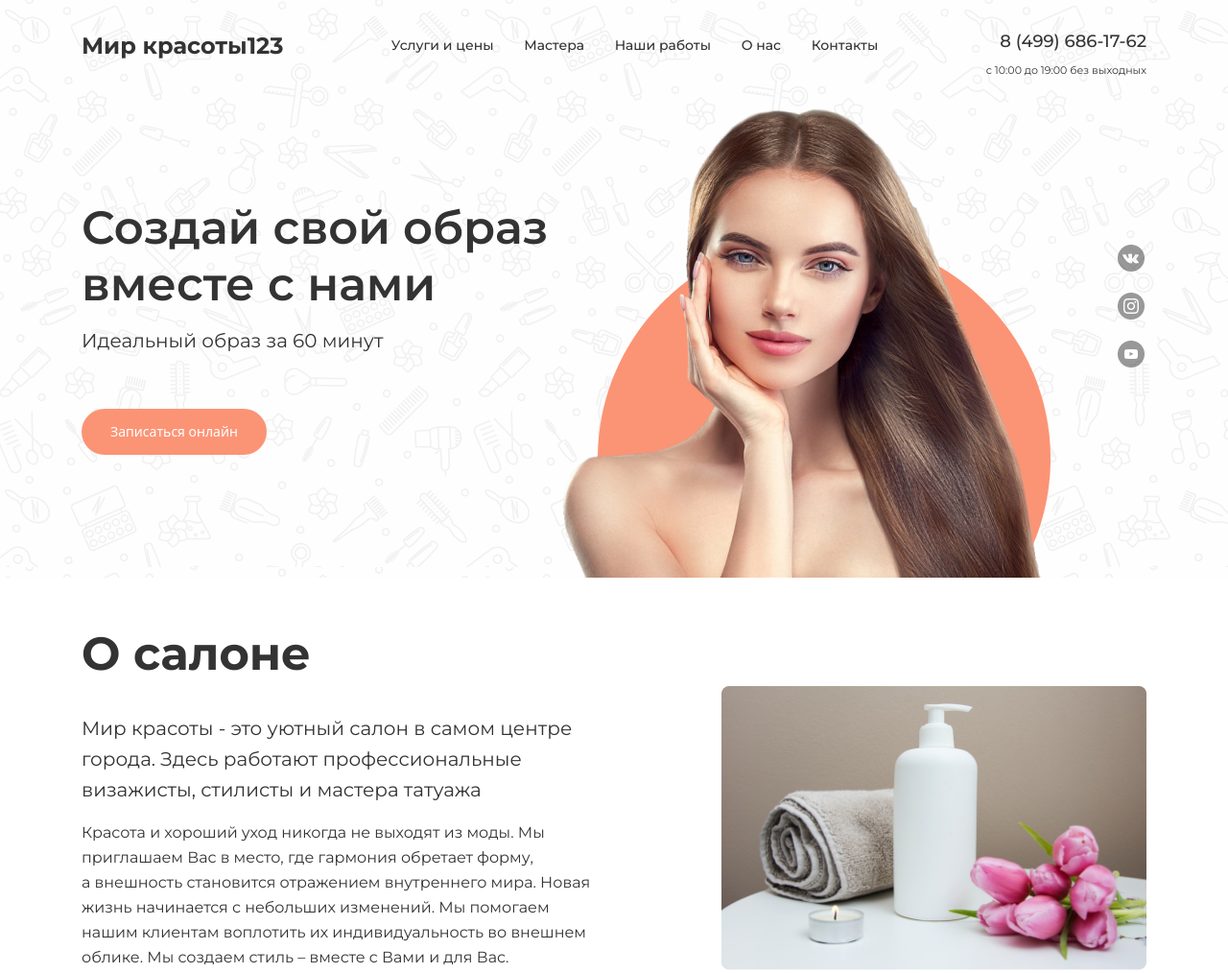
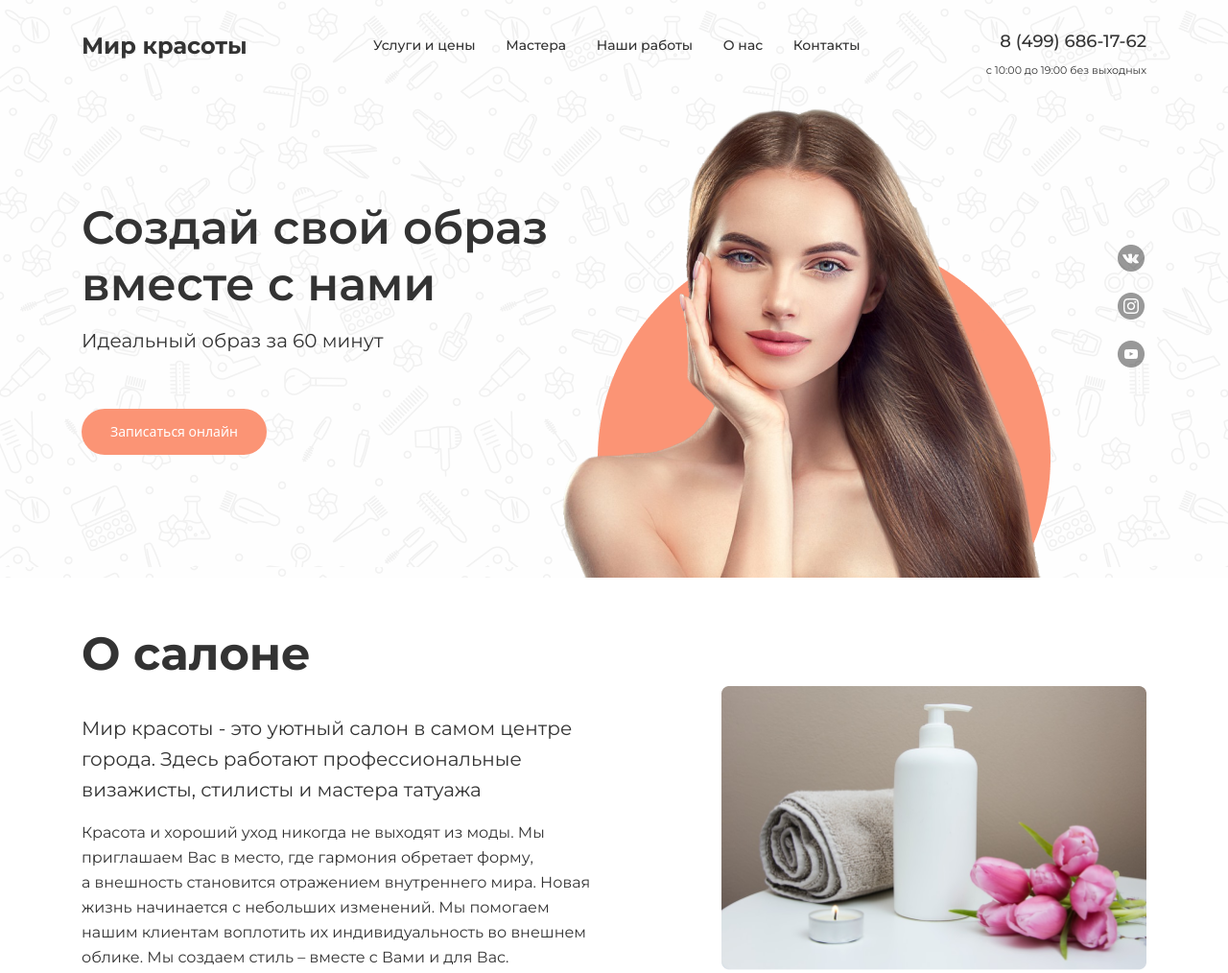
Before and after one commit to Homegor/Beauty_World, a website: page src/index.html in a window 1280 px wide. Shown: the top 1014 px of the page at 96% size. Drawn offline with nearby package versions, Linux system fonts and the light colour scheme; files that its build step writes are made by us from their sources.

Commit message:
netlify-test-done

```diff
--- a/src/index.html
+++ b/src/index.html
@@ -19,7 +19,7 @@
         <div class="containers mw">
             <div class="menu">
                 <div class="logo">
-                    <a href="#">Мир красоты123</a>
+                    <a href="#">Мир красоты</a>
                 </div>
                 <nav>
                     <div class="navigation navigation-top">
```
